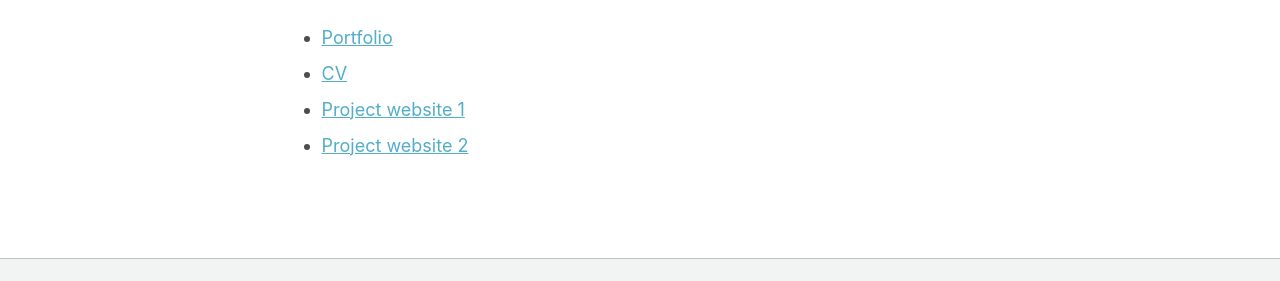
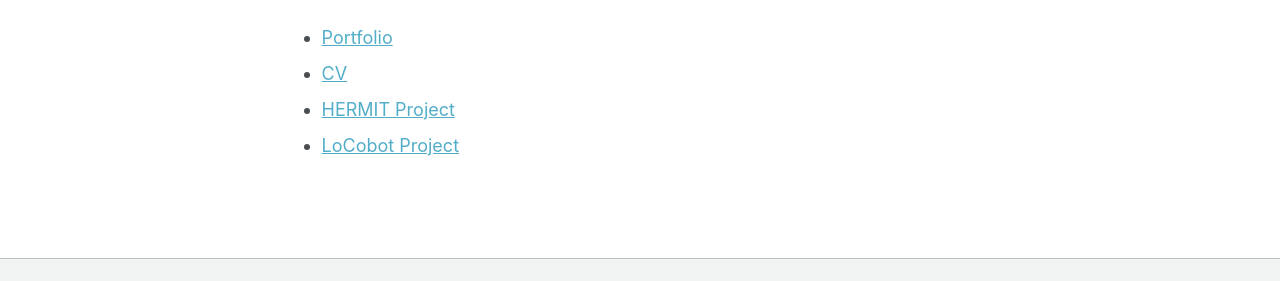
Before and after one commit to SophiaHuangCc/SophiaHuangCc.github.io, a Jekyll site: the page built from _pages/about.md, in a window 1280 px wide and 954 px high. Shown: the part 558-839 px from the top of the window. Built offline with Jekyll 4.4.1, drawn with Linux system fonts in a browser that asks for light colours; a script bundle is joined from its source files by our own code; library files that are not in the unit come from our copies.

Commit message:
updated home page v1

```diff
--- a/_pages/about.md
+++ b/_pages/about.md
@@ -20,5 +20,5 @@ Selected work
 ======
 * [Portfolio](/portfolio/)
 * [CV](/cv/)
-* [Project website 1](PASTE_LINK_HERE)
-* [Project website 2](PASTE_LINK_HERE)
+* [HERMIT Project](https://sites.google.com/andrew.cmu.edu/hermit/home)
+* [LoCobot Project](https://sites.google.com/view/collab-robotics-team7/home)
```
